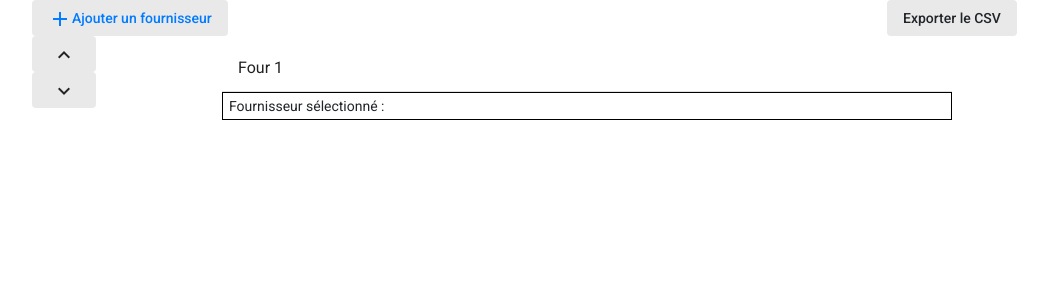
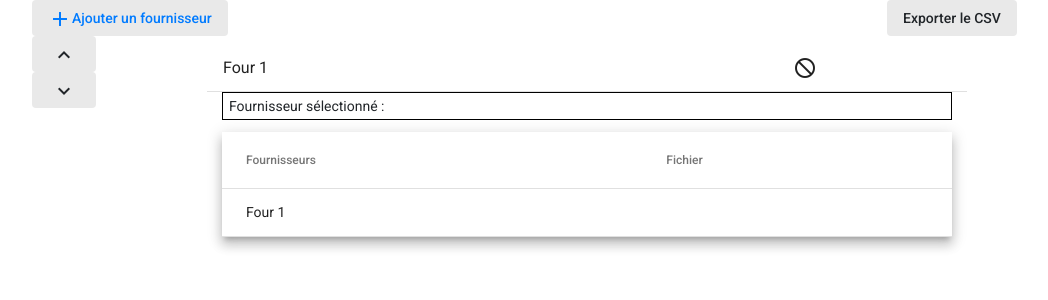
Before and after one commit to ClemDuss/Stage_AppCSV_Angular, an Angular app: page / in a window 1280 px wide. Shown: the top 300 px of the page, without its empty margins (53-1101 px from the left). Built offline with nearby package versions, Linux system fonts and the light colour scheme.

Commit message:
set material | providers mat-table delete not work

```diff
--- a/src/app/app.module.ts
+++ b/src/app/app.module.ts
@@ -23,6 +23,8 @@ import { MatIconModule } from '@angular/material/icon';
 import { MatFormFieldModule } from '@angular/material/form-field';
 import { MatButtonModule } from '@angular/material/button';
 import { MatTableModule } from '@angular/material/table';
+import { MatSelectModule } from '@angular/material/select';
+import { MatInputModule } from '@angular/material/input';
 
 import { EditProviderComponent } from './view/home/list/edit-provider/edit-provider.component';
 import { DeleteProviderComponent } from './view/home/list/delete-provider/delete-provider.component';
@@ -59,6 +61,8 @@ import { CorrespondenceComponent } from './shared/components/correspondence/corr
     MatFormFieldModule,
     MatButtonModule,
     MatTableModule,
+    MatSelectModule,
+    MatInputModule,
     FormsModule,
     ReactiveFormsModule,
     RouterModule.forRoot([
--- a/src/app/shared/components/correspondence/correspondence.component.html
+++ b/src/app/shared/components/correspondence/correspondence.component.html
@@ -1,4 +1,4 @@
-<div>
+<!--<div>
     <div class="row" *ngFor="let categ of categs, index as categIndex">
         <div col-3>
             <label [for]="categ">{{ categ }}</label>
@@ -7,6 +7,17 @@
         <select [id]="categ" [(ngModel)]="selected[categIndex]">
             <option *ngFor="let element of headerOptions, index as i" [value]="i">{{ element }}</option>
         </select>
+        <div class="col"></div>
     </div>
-    <app-button [content]="'Valider'" (clickCusto)="onSubmit()"></app-button>
+</div>-->
+<div *ngFor="let categ of categs, index as categIndex">
+    <mat-form-field>
+        <mat-label>{{ categ }}</mat-label>
+        <mat-select [(value)]="selected[categIndex]"> <!-- [(value)]="selected"-->
+            <mat-option>--</mat-option>
+            <mat-option *ngFor="let element of headerOptions, index as i" [value]="i">{{ element }}</mat-option>
+        </mat-select>
+    </mat-form-field>
 </div>
+
+<app-button [content]="'Valider'" (clickCusto)="onSubmit()"></app-button>
--- a/src/app/shared/components/input/input.component.html
+++ b/src/app/shared/components/input/input.component.html
@@ -1,5 +1,12 @@
-<div>
+<!--<div>
     <label [for]="id">{{ label }}</label>
     <br/>
     <input [id]="id" [name]="name" [type]="type" [accept]="accept" [(ngModel)]="inputModel" (ngModelChange)="inputModelChange.emit(inputModel)" (change)="change">
+</div>-->
+<div>
+    <mat-form-field>
+        <mat-label>Nom du fournisseur</mat-label>
+        <input *ngIf="required" matInput [formControl]="inputControl" [errorStateMatcher]="matcher" [id]="id" [name]="name" [type]="type" [accept]="accept" [(ngModel)]="inputModel" (ngModelChange)="inputModelChange.emit(inputModel)" (change)="change">
+        <input *ngIf="!required" matInput [id]="id" [name]="name" [type]="type" [accept]="accept" [(ngModel)]="inputModel" (ngModelChange)="inputModelChange.emit(inputModel)" (change)="change">
+    </mat-form-field>
 </div>
--- a/src/app/shared/components/input/input.component.ts
+++ b/src/app/shared/components/input/input.component.ts
@@ -1,7 +1,18 @@
 import { Component, OnInit } from '@angular/core';
+import {ErrorStateMatcher} from '@angular/material/core';
+import {FormControl, FormGroupDirective, NgForm, Validators} from '@angular/forms';
 
 import { Input } from '@angular/core';
 import { Output, EventEmitter } from '@angular/core';
+
+
+/** Error when invalid control is dirty, touched, or submitted. */
+export class MyErrorStateMatcher implements ErrorStateMatcher {
+  isErrorState(control: FormControl | null, form: FormGroupDirective | NgForm | null): boolean {
+    const isSubmitted = form && form.submitted;
+    return !!(control && control.invalid && (control.dirty || control.touched || isSubmitted));
+  }
+}
 
 @Component({
   selector: 'app-input',
@@ -14,9 +25,18 @@ export class InputComponent implements OnInit {
   @Input() label;
   @Input() id;
   @Input() change;
+  @Input() required : true | false = false;
   @Input() accept;
   @Input() inputModel: string;
   @Output() inputModelChange = new EventEmitter<string>();
+
+  isAnError : boolean = false;
+
+  inputControl = new FormControl('', [
+    Validators.required,
+  ]);
+
+  matcher = new MyErrorStateMatcher();
 
   constructor() { }
 
--- a/src/app/shared/services/providers.service.ts
+++ b/src/app/shared/services/providers.service.ts
@@ -69,6 +69,7 @@ export class ProvidersService {
   deleteProvider(){
     this.providers.splice(this.selectedProviderIndex, 1);
     this.selectedProviderIndex = -1;
+    console.log(this.providers);
     this.setLocalStorageProviders();
     this.setLocalStorageSelectedIndex();
   }
@@ -91,7 +92,16 @@ export class ProvidersService {
   }
 
   getCorrespondence(){
+    console.log(this.providers[this.selectedProviderIndex].correspondence)
     return this.providers[this.selectedProviderIndex].correspondence;
+  }
+
+  isFielExists(providerIndex){
+    if(this.providers[providerIndex].file != null && typeof this.providers[providerIndex].file.name == 'string'){
+      return 'check_circle_outline';
+    }else{
+      return 'not_interested';
+    }
   }
 
   moveProviderUp(){
--- a/src/app/view/edit/edit.component.ts
+++ b/src/app/view/edit/edit.component.ts
@@ -39,8 +39,9 @@ export class EditComponent implements OnInit {
   onSubmit(){
     var provider = new Provider();
     provider.name = this.providerName;
+    provider.file = this.providerFile;
     this.providersService.editProvider(provider)
-    this.goToHome();
+    this.router.navigate(['edit/correspondence']);
   }
 
   cancelEditProvider(){
--- a/src/app/view/home/list/providers/providers.component.css
+++ b/src/app/view/home/list/providers/providers.component.css
@@ -1,7 +1,5 @@
 .selectedProvider{
-    background: darkslategray;
-    color: white;
-    font-weight: bold;
+    background: rgb(172, 172, 172);
 }
 
 .providerItem:hover{
@@ -15,3 +13,14 @@ p{
     border: solid 1px black;
     padding: 3px 6px
 }
+
+mat-list{
+    padding: 8px 0 0;
+}
+
+.tableRows:hover{
+    cursor: pointer;
+    background: rgb(219, 219, 219);
+    color: white;
+    transition: ease 0.25s all;
+}
--- a/src/app/view/home/list/providers/providers.component.html
+++ b/src/app/view/home/list/providers/providers.component.html
@@ -1,9 +1,31 @@
-<mat-list>
-    <mat-list-item *ngFor="let provider of this.providersService.getProviders(); index as providerId" [ngClass]="{'selectedProvider': providerId === this.providersService.getSelectedProviderIndex(), 'providerItem':true}" (click)="selectThisProvider(providerId)">
-        {{ provider.name }}
-    <mat-divider></mat-divider>
-    </mat-list-item>
-</mat-list>
+<div class="row">
+    <mat-list class="col-9">
+        <mat-list-item *ngFor="let provider of this.providersService.getProviders(); index as providerId" [ngClass]="{'selectedProvider': providerId === this.providersService.getSelectedProviderIndex(), 'providerItem':true}" (click)="selectThisProvider(providerId)">
+            {{ provider.name }}
+        <mat-divider></mat-divider>
+        </mat-list-item>
+    </mat-list>
+    <mat-list class="col-3">
+        <mat-list-item *ngFor="let provider of this.providersService.getProviders(); index as providerId" [ngClass]="{'selectedProvider': providerId === this.providersService.getSelectedProviderIndex(), 'providerItem':true}" (click)="selectThisProvider(providerId)">
+            <i class="material-icons">{{ this.providersService.isFielExists(providerId) }}</i>
+        <mat-divider></mat-divider>
+        </mat-list-item>
+    </mat-list>
+</div>
 <p>
     Fournisseur sélectionné : {{ selectedProvider.name }}
 </p>
+
+<table mat-table [dataSource]="this.providersService.providers" class="mat-elevation-z8 col-12">
+    <ng-container matColumnDef="name">
+        <th mat-header-cell *matHeaderCellDef>Fournisseurs</th>
+        <td mat-cell *matCellDef="let element, index as providerId"  [ngClass]="{'selectedProvider': providerId === this.providersService.getSelectedProviderIndex()}" (click)="selectThisProvider(providerId)"> {{element.name}} </td>
+    </ng-container>
+    <ng-container matColumnDef="validFile">
+        <th mat-header-cell *matHeaderCellDef>Fichier</th>
+        <td mat-cell *matCellDef="let element, index as providerId"  [ngClass]="{'selectedProvider': providerId === this.providersService.getSelectedProviderIndex()}" (click)="selectThisProvider(providerId)"> <!--<i class="material-icons">{{ this.providersService.isFielExists(providerId) }}</i>--> </td>
+    </ng-container>
+
+    <tr mat-header-row *matHeaderRowDef="displayedColumns"></tr>
+    <tr mat-row *matRowDef="let row; columns: displayedColumns;" class="tableRows"></tr>
+</table>
--- a/src/app/view/home/list/providers/providers.component.ts
+++ b/src/app/view/home/list/providers/providers.component.ts
@@ -1,6 +1,8 @@
 import { Component, OnInit } from '@angular/core';
 
 import { ProvidersService } from '../../../../shared/services/providers.service';
+
+import { Provider } from '../../../../shared/models/provider';
 
 @Component({
   selector: 'app-providers',
@@ -8,9 +10,10 @@ import { ProvidersService } from '../../../../shared/services/providers.service'
   styleUrls: ['./providers.component.css']
 })
 export class ProvidersComponent implements OnInit {
-  providers = [];
+  providers : Array<Provider>;
   selectedProvider;
   selectedProviderIndex;
+  displayedColumns: string[]
 
   constructor(
     public providersService: ProvidersService,
@@ -18,6 +21,7 @@ export class ProvidersComponent implements OnInit {
     this.providers = this.providersService.getProviders();
     this.selectedProvider = this.providersService.getSelectedProvider();
     this.selectedProviderIndex = this.providersService.getSelectedProviderIndex();
+    this.displayedColumns = ['name', 'validFile'];
   }
 
   ngOnInit(): void {
--- a/src/app/view/new-provider/new-provider.component.html
+++ b/src/app/view/new-provider/new-provider.component.html
@@ -1,5 +1,5 @@
 <div>
-    <app-input [label]="nameLabel" [id]="nameId" [name]="'name'" [(inputModel)]="providerName"></app-input>
+    <app-input [label]="nameLabel" [id]="nameId" [name]="'name'" [(inputModel)]="providerName" [required]="true"></app-input>
     <!--<app-input [label]="fileLabel" [type]="'file'" [accept]="'.csv'" [id]="fileId" [name]="'file'" [(inputModel)]="providerFile" [change]="updateFile('$event.target.files')"></app-input>-->
     <div>
         <label>Fichier :</label>
```
Also changed, not shown: src/app/shared/components/correspondence/correspondence.component.ts (+9 -2 lines).
